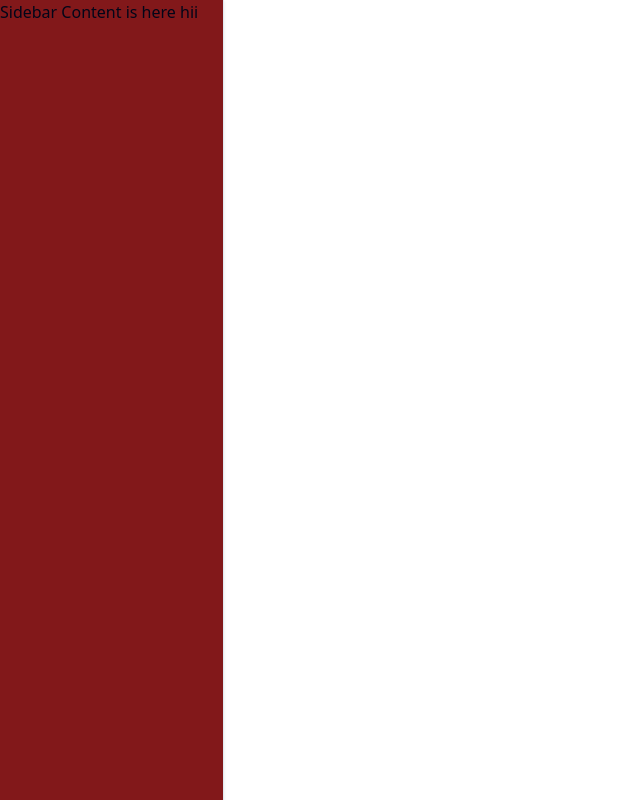
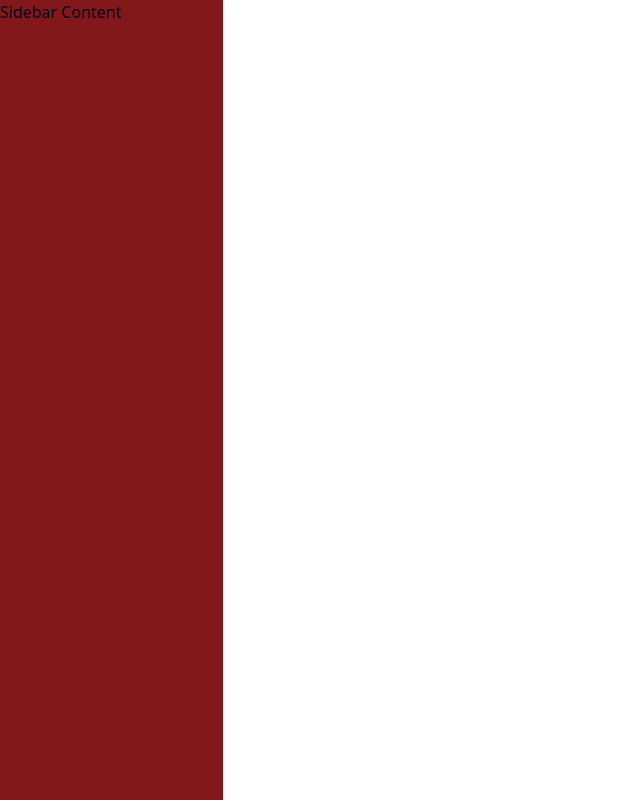
Before and after one commit to Pramodk2006/lms_tutorial, a Next.js app: page / in a window 1280 px wide. Shown: the whole page, without its empty margins (0-640 px from the left). Built offline with nearby package versions, Linux system fonts and the light colour scheme.

Commit message:
style added

```diff
--- a/app/(dashboard)/_components/sidebar.tsx
+++ b/app/(dashboard)/_components/sidebar.tsx
@@ -1,7 +1,7 @@
 export const SideBar =() => {
     return (
         <div className="h-full border-r flex flex-col overflow-y-auto bg-red-900 shadow-sm ">
-            Sidebar Content is here hii
+            Sidebar Content
         </div>
         )
 }
```
